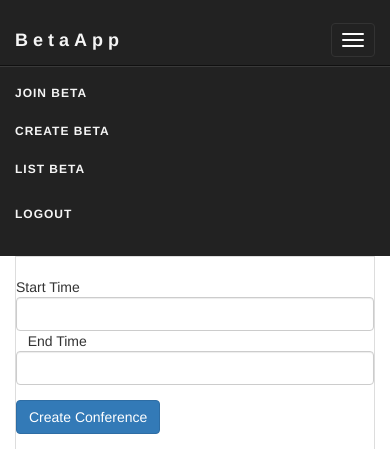
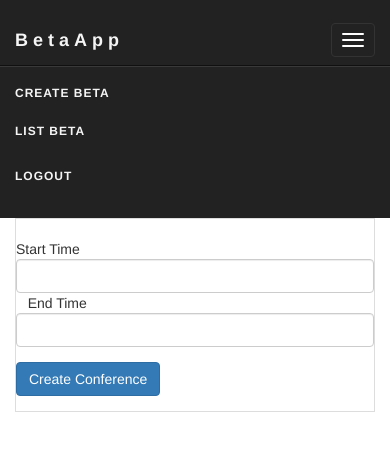
Before and after one commit to aadityaa-cuelogic/videochat, a Django app: page /videochat/createvideochatroom/ in a window 390 px wide, after a click that opens the changed part. Shown: the top 449 px of the page. Run offline with Django 3.2, Linux system fonts and the light colour scheme; the visitor is signed in with stand-in values (Sample User, id 1); data comes from the database, SQL or seed files in the repository; some libraries are stand-ins or nearby versions.

Commit message:
resolved all comments

```diff
--- a/videochatapp/templates/videochatapp/base.html
+++ b/videochatapp/templates/videochatapp/base.html
@@ -3,7 +3,7 @@
     <head>
         <meta name="viewport" content="width=device-width, initial-scale=1.0">
         <link rel="stylesheet" href="https://maxcdn.bootstrapcdn.com/bootstrap/3.3.7/css/bootstrap.min.css">
-        <script src="https://code.jquery.com/jquery-1.10.2.js"></script>
+        <script src="https://ajax.googleapis.com/ajax/libs/jquery/3.2.1/jquery.min.js"></script>
         <script src="https://maxcdn.bootstrapcdn.com/bootstrap/3.3.7/js/bootstrap.min.js"></script>
         <link rel="stylesheet" type="text/css" href="{% static 'videochatapp/css/base.css' %}"/>
         {% block head %}
@@ -23,9 +23,8 @@
                 <div class="collapse navbar-collapse" id="myNavbar">
                     {% if user.is_authenticated %}
                         <ul class="nav navbar-nav">
-                            <li><a href="{% url 'joinvideochat' roomkey='jhfdshf1232' %}">Join Beta</a></li>
                             <li><a href="{% url 'createvideochatroom' %}">Create Beta</a></li>
-                            <li><a href="{% url 'list_beta' %}">List Beta</a></li>
+                            <li><a href="{% url 'list_conferences' %}">List Beta</a></li>
                         </ul>
                         <ul class="nav navbar-nav navbar-right">
                             <li><a href="{% url 'logout' %}?next={% url 'home' %}">Logout</a></li>
--- a/videochatapp/templates/videochatapp/videochat.html
+++ b/videochatapp/templates/videochatapp/videochat.html
@@ -20,13 +20,13 @@
     <div class="container">
         <div class="row">
             <h3 class="lead text-center">Video Conferencing</h3>
-            <div class="col-md-offset-3 col-md-4">
+            <div class="col-md-5">
                 <div class="from-group">
-                    <input class="form-control" type="text" id="roomid" value="{{ roomkey }}" placeholder="Unique room id">
+                    <input class="form-control" type="hidden" id="roomid" value="{{ roomkey }}" placeholder="Unique room id">
                 </div>
             </div>
             <div class="col-md-2">
-                <button class="btn btn-success" id="btn-open-or-join">open or join room</button>
+                <button class="btn btn-success" id="btn-open-or-join">Join Conference</button>
             </div>
             <div id="recording-container" class="col-md-3">
 
--- a/videochatapp/urls.py
+++ b/videochatapp/urls.py
@@ -6,6 +6,6 @@ urlpatterns = [
     url(r'^$', views.home, name='home'),
     url(r'^videochat/(?P<roomkey>[a-zA-Z0-9]+)/join$',views.join_videochat,name="joinvideochat"),
     url(r'^videochat/createvideochatroom/$',views.create_videochat_room,name="createvideochatroom"),
-    url(r'^listbeta/$',views.list_beta,name="list_beta")
+    url(r'^listconferences/$',views.list_conferences,name="list_conferences")
 
 ]
--- a/videochatapp/views.py
+++ b/videochatapp/views.py
@@ -1,4 +1,3 @@
-import uuid
 import json
 import random
 import string
@@ -11,8 +10,6 @@ from django.http import HttpResponse, HttpResponseRedirect
 from .models import (ConferenceRoom,
                     ConferenceRoomRoles,
                     ConferenceRoomParticipants)
-from django.db.models import Q
-
 
 # Create your views here.
 def home(request):
@@ -27,7 +24,7 @@ def join_videochat(request, roomkey):
     Function to show join videochat room
     """
     conferenceroom = ConferenceRoom.objects.filter(room_key = roomkey)
-    is_participant = ConferenceRoomParticipants.objects.filter(Q(conferenceroom=conferenceroom)&Q(user=request.user))
+    is_participant = ConferenceRoomParticipants.objects.filter(conferenceroom=conferenceroom,user=request.user)
     if not is_participant:
         return HttpResponse("Your are not Conference Participant")
     if is_participant[0].role.role !='OWN' and conferenceroom != 'RUN':
@@ -40,45 +37,51 @@ def create_videochat_room(request):
     Function to create videochat room
     """
     if request.method == 'POST':
-        data = json.loads(request.POST.get('data'))
-        start_time = data['starttime']
-        start_time = datetime.datetime.strptime(start_time,"%Y/%m/%d %H:%M")
-        start_time = pytz.utc.localize(start_time)
-        end_time = data['endtime']
-        end_time = datetime.datetime.strptime(end_time,"%Y/%m/%d %H:%M")
-        end_time = pytz.utc.localize(end_time)
-        del data['starttime']
-        del data['endtime']
-        key_value = ''.join([random.choice(string.ascii_letters + string.digits) for n in xrange(32)])
-        conference_room = ConferenceRoom(room_key = key_value,
-                                        owner = request.user,
-                                        start_time = start_time,
-                                        end_time = end_time
-                                        )
-        conference_room.save()
+        try:
+            data = json.loads(request.POST.get('data'))
+            start_time = data['starttime']
+            start_time = datetime.datetime.strptime(start_time,"%Y/%m/%d %H:%M")
+            start_time = pytz.utc.localize(start_time)
+            end_time = data['endtime']
+            end_time = datetime.datetime.strptime(end_time,"%Y/%m/%d %H:%M")
+            end_time = pytz.utc.localize(end_time)
+            del data['starttime']
+            del data['endtime']
+            key_value = ''.join([random.choice(string.ascii_letters + string.digits) for n in xrange(32)])
+            conference_room = ConferenceRoom(room_key = key_value,
+                                            owner = request.user,
+                                            start_time = start_time,
+                                            end_time = end_time
+                                            )
+            conference_room.save()
 
-        for user_id,user_dict in data.iteritems():
-            user = User.objects.filter(id = user_id)
-            user_role = user_dict['role']
-            user_role = ConferenceRoomRoles.objects.filter(role = user_role)
-            if user and user_role:
-                conference_room_participants = ConferenceRoomParticipants(
-                                                conferenceroom = conference_room,
-                                                user = user[0],
-                                                role = user_role[0]
+            for user_id,user_dict in data.iteritems():
+                user = User.objects.get(id = user_id)
+                user_role = user_dict['role']
+                user_role = ConferenceRoomRoles.objects.get(role = user_role)
+                if user and user_role:
+                    conference_room_participants = ConferenceRoomParticipants(
+                                                    conferenceroom = conference_room,
+                                                    user = user,
+                                                    role = user_role
+                                                )
+                    conference_room_participants.save()
+
+            owner_role = ConferenceRoomRoles.objects.get(role='OWN')
+            conference_room_participants = ConferenceRoomParticipants(
+                                                    conferenceroom = conference_room,
+                                                    user = request.user,
+                                                    role = owner_role
                                             )
-                conference_room_participants.save()
+            conference_room_participants.save()
+            response = {"message":"Conference room is created successfully."}
+            return HttpResponse(json.dumps(response),
+                            content_type='application/json')
+        except Exception as e:
+            response = {"message":"oops something went wrong..."}
+            return HttpResponse(json.dumps(response),
+                            content_type='application/json')
 
-        owner_role = ConferenceRoomRoles.objects.filter(role='OWN')
-        conference_room_participants = ConferenceRoomParticipants(
-                                                conferenceroom = conference_room,
-                                                user = request.user,
-                                                role = owner_role[0]
-                                        )
-        conference_room_participants.save()
-        response = {"message":"Conference room is created successfully."}
-        return HttpResponse(json.dumps(response),
-                        content_type='application/json')
     else:
         try:
             # Get all participants users excluding current user
@@ -94,13 +97,12 @@ def create_videochat_room(request):
         return render(request, 'videochatapp/create_videochat_room.html',context)
 
 @login_required(login_url='/login/')
-def list_beta(request):
+def list_conferences(request):
     """
         Function to list all conferences of requested user
     """
     conference_context = {}
     conference_participants= ConferenceRoomParticipants.objects.filter(user=request.user)
-    count = ConferenceRoomParticipants.objects.filter(user=request.user).count()
     data_list = list()
     for conference_participant in conference_participants:
         conference_context={
@@ -111,5 +113,4 @@ def list_beta(request):
             "role":conference_participant.role ,
         }
         data_list.append(conference_context)
-    # conferences = ConferenceRoom.objects.filter(owner = request.user).order_by('start_time')
-    return render(request, 'videochatapp/list_beta.html',{"data_list":data_list})
+    return render(request, 'videochatapp/list_conferences.html',{"data_list":data_list})
```
Also changed, not shown: videochatapp/templates/videochatapp/list_conferences.html (renamed from videochatapp/templates/videochatapp/list_beta.html).
